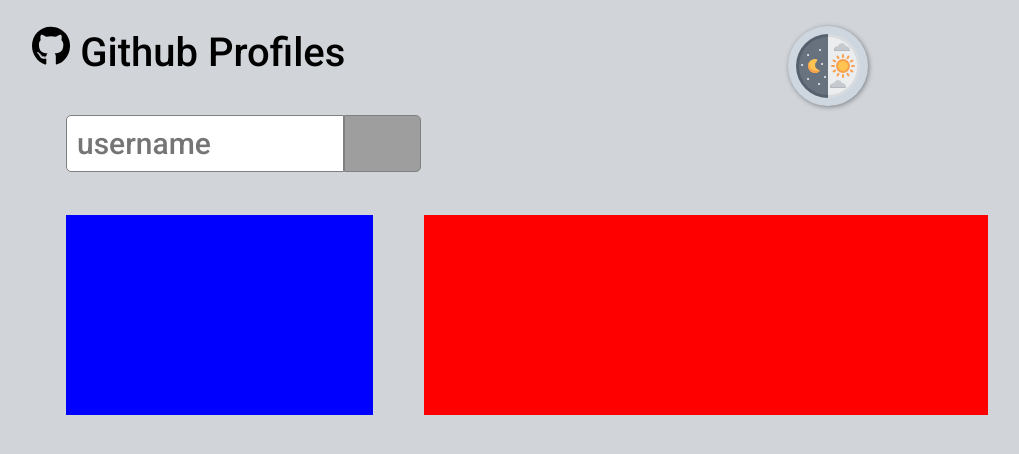
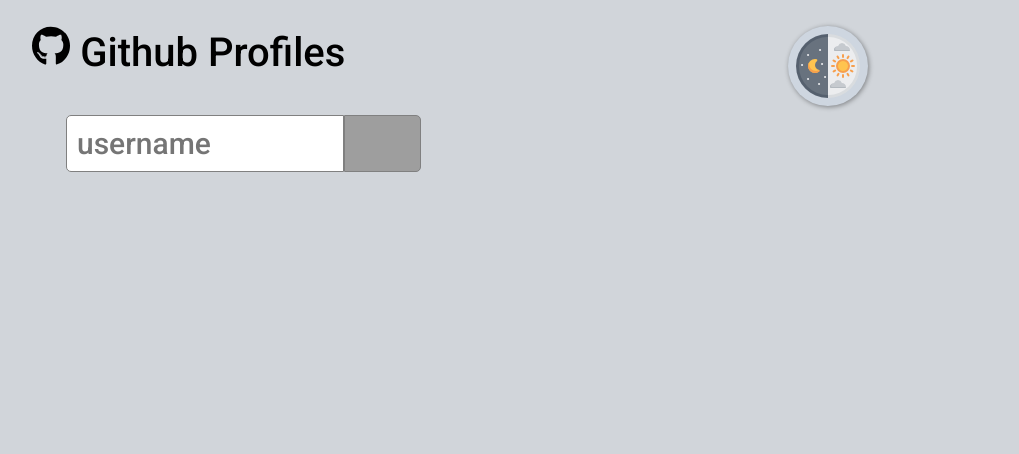
Before and after one commit to tadeifelipe/github-profiles, a React (Create React App) app: page / in a window 1280 px wide. Shown: the top 454 px of the page, without its empty margins (190-1209 px from the left). Built offline with nearby package versions, Linux system fonts and the light colour scheme; grey boxes are pictures that could not be loaded.

Commit message:
added img user

```diff
--- a/src/App.js
+++ b/src/App.js
@@ -3,12 +3,14 @@ import './Global.css';
 
 import Header from './components/Header/Header';
 import Search from './components/Shearch/Search';
+import Perfil from './components/Perfil/Perfil';
 
 function App() {
   return (
     <>
-      <Header/>
-      <Search/>
+      <Header />
+      <Search />
+      <Perfil />
    </>
   );
 }
--- /dev/null
+++ b/src/components/Perfil/Perfil.js
@@ -0,0 +1,15 @@
+import React, {Component} from 'react';
+import './style.css';
+
+class Perfil extends Component{
+    render(){
+        return(
+            <div className="profile">
+                <img src="" alt="Avatar of user"/>
+                <p className="name"></p>
+            </div>
+        );
+    }
+}
+
+export default Perfil;
--- /dev/null
+++ b/src/components/Perfil/style.css
@@ -0,0 +1,24 @@
+.profile{
+    margin-left: 20%;
+    width: 30%;
+    display: flex;
+    flex-direction: column;
+    visibility: hidden;
+}
+
+.profile img{
+    border-radius: 5px 5px 0px 0px;
+    max-width: 50%;
+    margin: 0;
+}
+
+.profile .name{
+    background-color: lightgoldenrodyellow;
+    text-align: center;
+    font-size: 20px;
+    color: slategray;
+    margin: 0;
+    max-width: 50%;
+    border-radius: 0px 0px 5px 5px;
+    padding: 0.5em 0 0.5em 0;
+}
--- a/src/components/Shearch/Search.js
+++ b/src/components/Shearch/Search.js
@@ -62,14 +62,6 @@ class Search extends Component {
                     <button type="button" className="search" onClick={this.handleSearch}></button>
                 </form>
             </div>
-            <div className="profile">
-                <div className="info">
-
-                </div>
-                <div className="repos">
-
-                </div>
-            </div>
             </>
         )
     };
--- a/src/components/Shearch/style.css
+++ b/src/components/Shearch/style.css
@@ -1,19 +1,7 @@
-.profile{
-    display: flex;
-    margin-left: 20%;
-}
-
 .find{
     width: 40%;
     height: 100px ;
     margin-left: 20%;
-}
-
-.info{
-    width: 30%;
-    height: 200px;
-    background-color: blue;
-    margin-right: 5%;
 }
 
 .repos{
```
